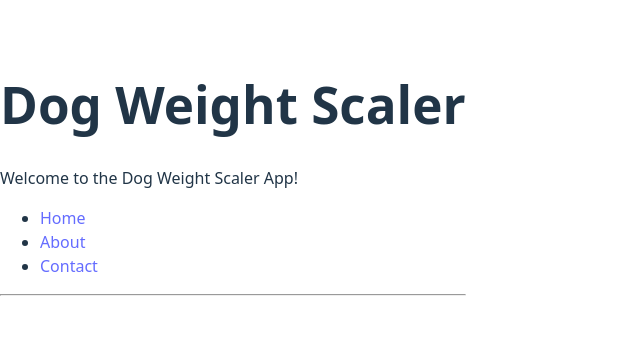
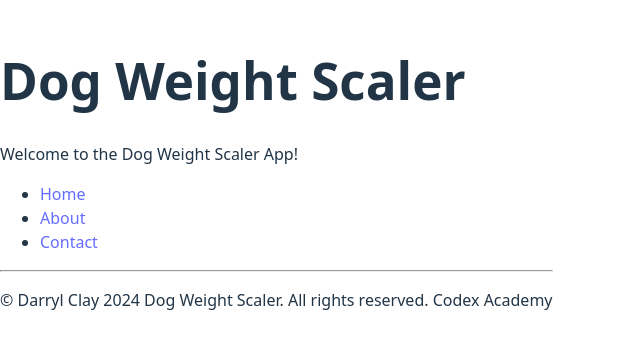
Before and after one commit to DarrylClay2005/Project-Name-Here-Capstone, a React (Vite) app: page / in a window 1280 px wide. Shown: the part 227-576 px from the top of the page, without its empty margins (0-640 px from the left). Built offline with nearby package versions, Linux system fonts and the light colour scheme.

Commit message:
feat: reintroduce Footer component in App

```diff
--- a/src/App.jsx
+++ b/src/App.jsx
@@ -1,9 +1,11 @@
+import Footer from "./Footer"
 import Header from "./Header"
 
 function App() {
     return (
         <>
             <Header/>
+            <Footer/>
         </>
     )
 }
```
